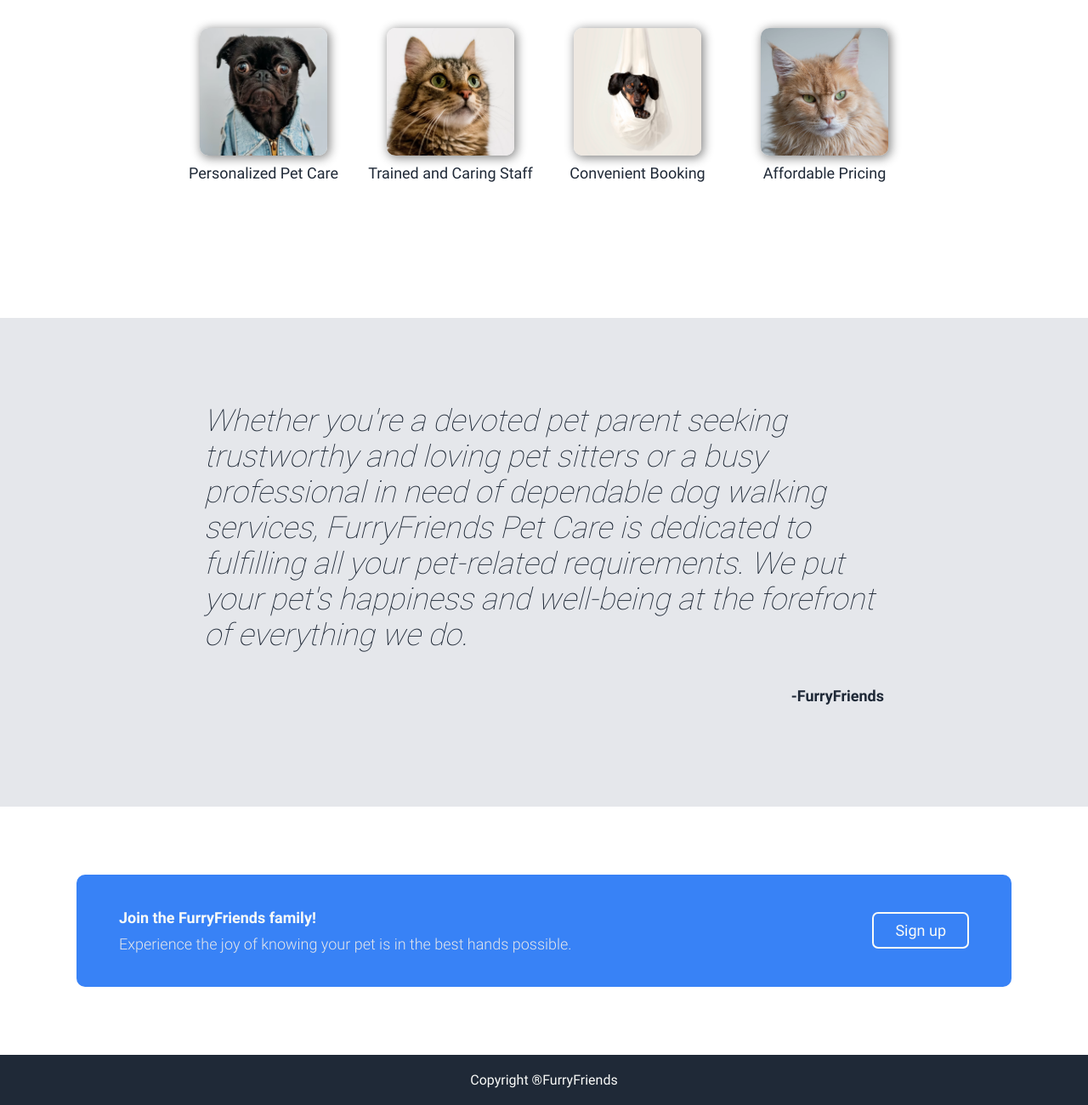
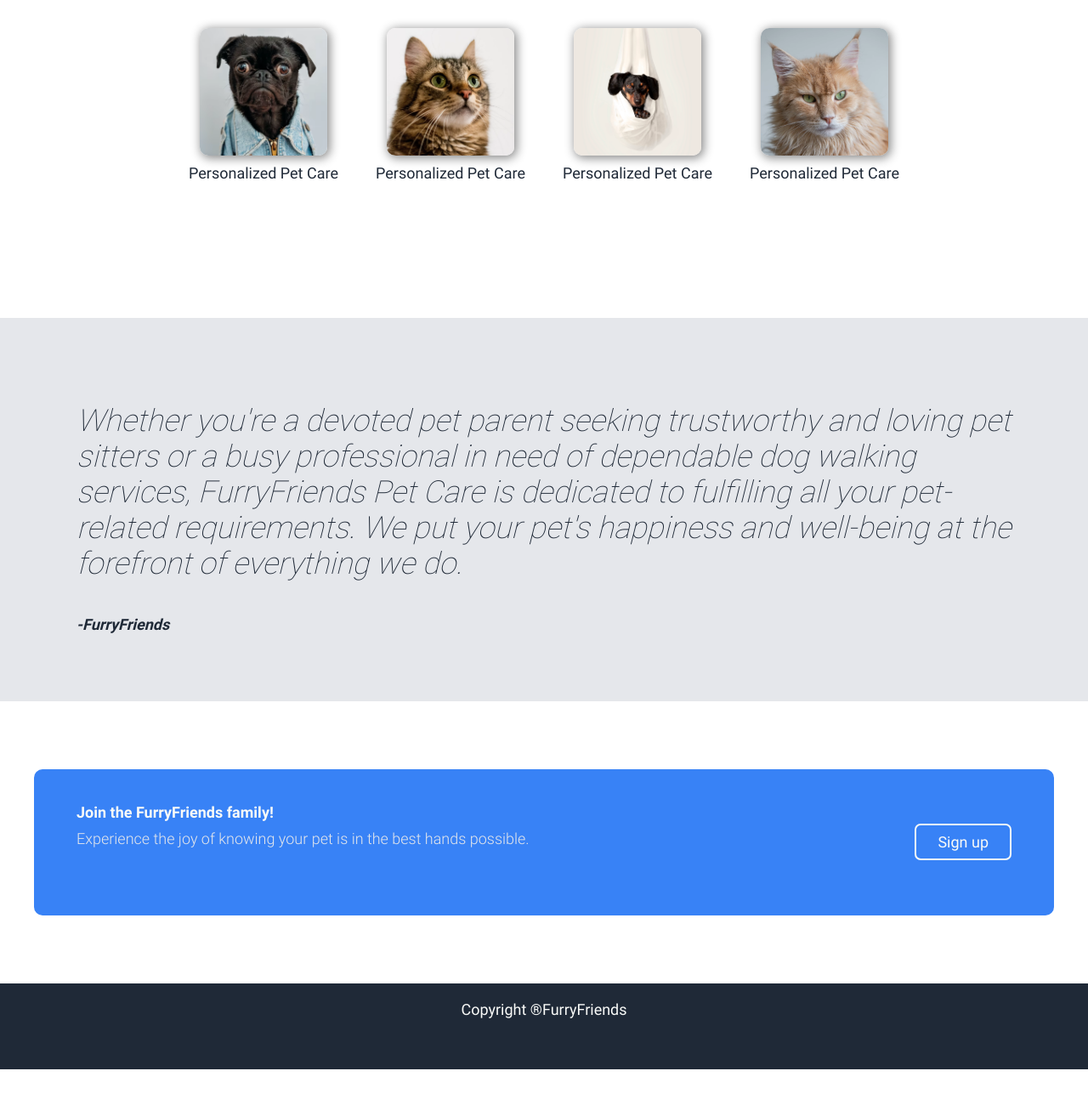
Before and after one commit to anastar5858/main_css, a plain HTML site: page index.html in a window 1280 px wide. Shown: the part 616-1916 px from the top of the page at 85% size. After the commit the page ends 1874 px from the top, so only its background shows below. Drawn offline with Linux system fonts and the light colour scheme.

Commit message:
Update index.html

```diff
--- a/index.html
+++ b/index.html
@@ -1,5 +1,6 @@
 <!DOCTYPE html>
 <html lang="en">
+
 <head>
   <meta charset="UTF-8" />
   <meta http-equiv="X-UA-Compatible" content="IE=edge" />
@@ -7,17 +8,12 @@
   <link rel="stylesheet" href="style.css" />
   <title>Homepage</title>
 </head>
+
 <body>
-    <header>
-      <section class="header">
+  <header class="header">
     <div class="container-1100 flexbox-container">
-          <a href="/main_css" class="logo">
-            <img
-             src="./images/furry-friends-logo.png"
-            alt="logo"
-            width="250px"
-            height="auto"
-            />
+      <a href="/" class="logo">
+        <img src="./images/furry-friends-logo.png" alt="logo" width="250px" height="auto" />
       </a>
       <nav class="nav-links">
         <a href="./pages/services.html" class="link">Services</a>
@@ -27,7 +23,7 @@
         <a href="./pages/contact.html" class="link">Contact us</a>
       </nav>
     </div>
-      </section>
+
   </header>
   <main>
     <section class="hero-wrapper">
@@ -50,44 +46,27 @@
     <section class="info-section">
       <div class="container-1100">
         <h2 class="info-title">Why Choose FurryFriends Pet Services?</h2>
-          <div class="info-cards">
-            <div class="info-card">
-              <img
-                class="info-img"
-                src="./images/personalized-pet-care.avif"
-                alt="Personalized Pet Care"
-              />
+        <figure class="info-cards">
+          <figurecaption class="info-card">
+            <img class="info-img" src="./images/personalized-pet-care.avif" alt="Personalized Pet Care" />
             <p class="img-subtext">Personalized Pet Care</p>
-            </div>
-            <div class="info-card">
-              <img
-                class="info-img"
-                src="./images/trained-and-caring-staff.avif"
-                alt="Trained and Caring Staff"
-              />
-              <p class="img-subtext">Trained and Caring Staff</p>
-            </div>
-            <div class="info-card">
-              <img
-                class="info-img"
-                src="./images/Convenient-Booking.avif"
-                alt="Convenient Booking"
-              />
-              <p class="img-subtext">Convenient Booking</p>
-            </div>
-            <div class="info-card">
-              <img
-                class="info-img"
-                src="./images/Affordable-Pricing.avif"
-                alt="Affordable Pricing"
-              />
-              <p class="img-subtext">Affordable Pricing</p>
-            </div>
-          </div>
-        </div>
+          </figurecaption>
+          <figurecaption class="info-card">
+            <img class="info-img" src="./images/trained-and-caring-staff.avif" alt="Trained and Caring" />
+            <p class="img-subtext">Personalized Pet Care</p>
+          </figurecaption>
+          <figurecaption class="info-card">
+            <img class="info-img" src="./images/Convenient-Booking.avif" alt="Convenient Booking" />
+            <p class="img-subtext">Personalized Pet Care</p>
+          </figurecaption>
+          <figurecaption class="info-card">
+            <img class="info-img" src="./images/Affordable-Pricing.avif" alt="Affordable Pricing" />
+            <p class="img-subtext">Personalized Pet Care</p>
+          </figurecaption>
+        </figure>
     </section>
     <section class="quote-section">
-        <div class="container-800">
+      <div class="container-1100">
         <blockquote>
           <p class="quote-msg">
             Whether you're a devoted pet parent seeking trustworthy and
@@ -96,27 +75,27 @@
             fulfilling all your pet-related requirements. We put your pet's
             happiness and well-being at the forefront of everything we do.
           </p>
-            <p class="author">-FurryFriends</p>
+          <cite class="author">-FurryFriends</cite>
         </blockquote>
       </div>
     </section>
     <section class="cta-section">
-        <div class="container-1100">
-          <div class="cta-bluebox flexbox-container">
+
+        <div class="container-1100 cta-bluebox flexbox-container">
           <div class="cta-texts">
-              <div class="cta-title">Join the FurryFriends family!</div>
-              <div class="cta-small-text">
+            <p class="cta-title">Join the FurryFriends family!</p>
+            <p class="cta-small-text">
               Experience the joy of knowing your pet is in the best hands
               possible.
-              </div>
+            </p>
           </div>
           <a href="#" class="signup-button hover-scale">Sign up</a>
         </div>
-        </div>
+
     </section>
   </main>
-    <footer>
-      <div class="footer-section">Copyright ®FurryFriends</div>
+  <footer class="footer-section">
+    <p>Copyright ®FurryFriends</p>
   </footer>
 </body>
 </html>
```
Lines whose indentation alone changed are shown as unchanged.
